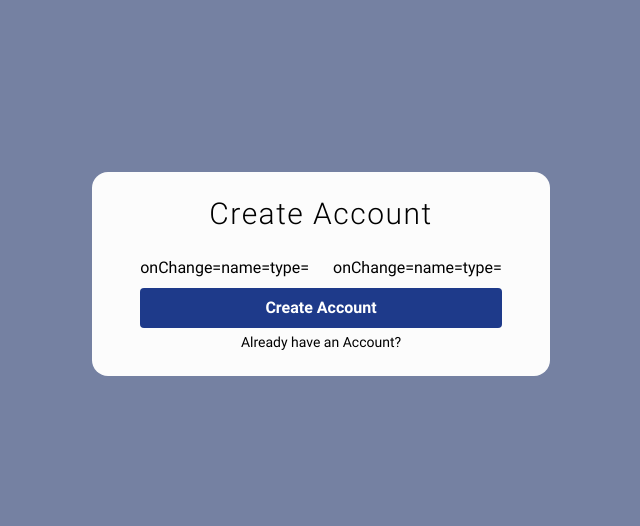
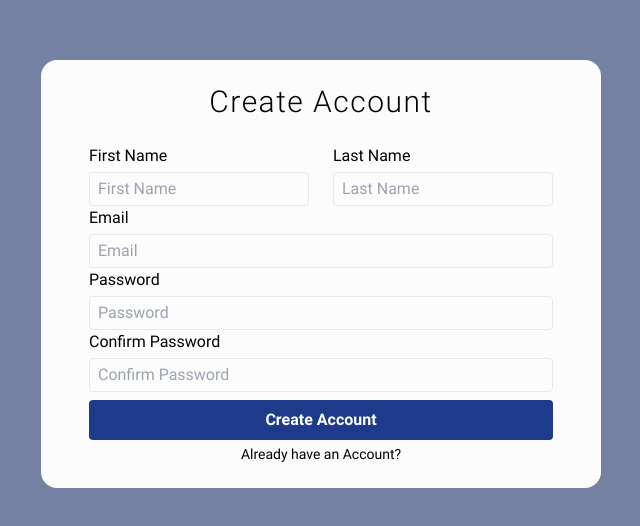
Before and after one commit to davidk55/simple-form, a React app: page / in a window 1280 px wide. Shown: the part 126-652 px from the top of the page, without its empty margins (319-959 px from the left). Built offline with nearby package versions, Linux system fonts and the light colour scheme.

Commit message:
feat: generate remaining inputs

```diff
--- a/src/components/App.jsx
+++ b/src/components/App.jsx
@@ -9,6 +9,49 @@ function App() {
     password: '',
     confirmPassword: '',
   });
+
+  const inputs = [
+    {
+      id: 1,
+      name: 'firstName',
+      type: 'text',
+      placeholder: 'First Name',
+      label: 'First Name',
+      required: true,
+    },
+    {
+      id: 2,
+      name: 'lastName',
+      type: 'text',
+      placeholder: 'Last Name',
+      label: 'Last Name',
+      required: true,
+    },
+    {
+      id: 3,
+      name: 'email',
+      type: 'email',
+      placeholder: 'Email',
+      label: 'Email',
+      required: true,
+    },
+    {
+      id: 4,
+      name: 'password',
+      type: 'password',
+      placeholder: 'Password',
+      label: 'Password',
+      required: true,
+    },
+    {
+      id: 5,
+      name: 'confirmPassword',
+      type: 'password',
+      placeholder: 'Confirm Password',
+      label: 'Confirm Password',
+      required: true,
+    },
+  ];
 
   function handleSubmit(event) {
     event.preventDefault();
@@ -25,6 +68,17 @@ function App() {
     });
   }
 
+  const remainingElements = inputs
+    .slice(2)
+    .map((input) => (
+      <FormInput
+        key={input.id}
+        {...input}
+        handleChange={handleChange}
+        value={formData[input.name]}
+      />
+    ));
+
   return (
     <form
       onSubmit={handleSubmit}
@@ -35,12 +89,19 @@ function App() {
       </h1>
       <div className='flex flex-col gap-6 md:flex-row'>
         <FormInput
+          key={inputs[0].id}
+          {...inputs[0]}
           handleChange={handleChange}
+          value={formData[inputs[0].name]}
         />
         <FormInput
+          key={inputs[1].id}
+          {...inputs[1]}
           handleChange={handleChange}
+          value={formData[inputs[1].name]}
         />
       </div>
+      {remainingElements}
       <button
         className='mt-2 mb-1 rounded bg-blue-900 py-2 font-bold text-white'
         type='submit'
--- a/src/components/FormInput.jsx
+++ b/src/components/FormInput.jsx
@@ -1,9 +1,28 @@
+import { useState } from 'react';
+
 function FormInput(props) {
+  const [focused, setFocused] = useState(false);
+
+  function handleFocus() {
+    setFocused(true);
+  }
+
   return (
     <div className='flex flex-col justify-center w-full'>
+      <label className='block mb-1'>{props.placeholder}</label>
+      <input
+        placeholder={props.placeholder}
+        className='border rounded w-full py-1 px-2 bg-my-white peer aria-checked:invalid:border-red-500'
+        value={props.value}
         onChange={props.handleChange}
         name={props.name}
         type={props.type}
+        required={props.required}
+        pattern={props.pattern}
+        onBlur={handleFocus}
+        aria-checked={focused.toString()}
+        onFocus={() => props.name == 'confirmPassword' && setFocused(true)}
+      />
     </div>
   );
 }
```
